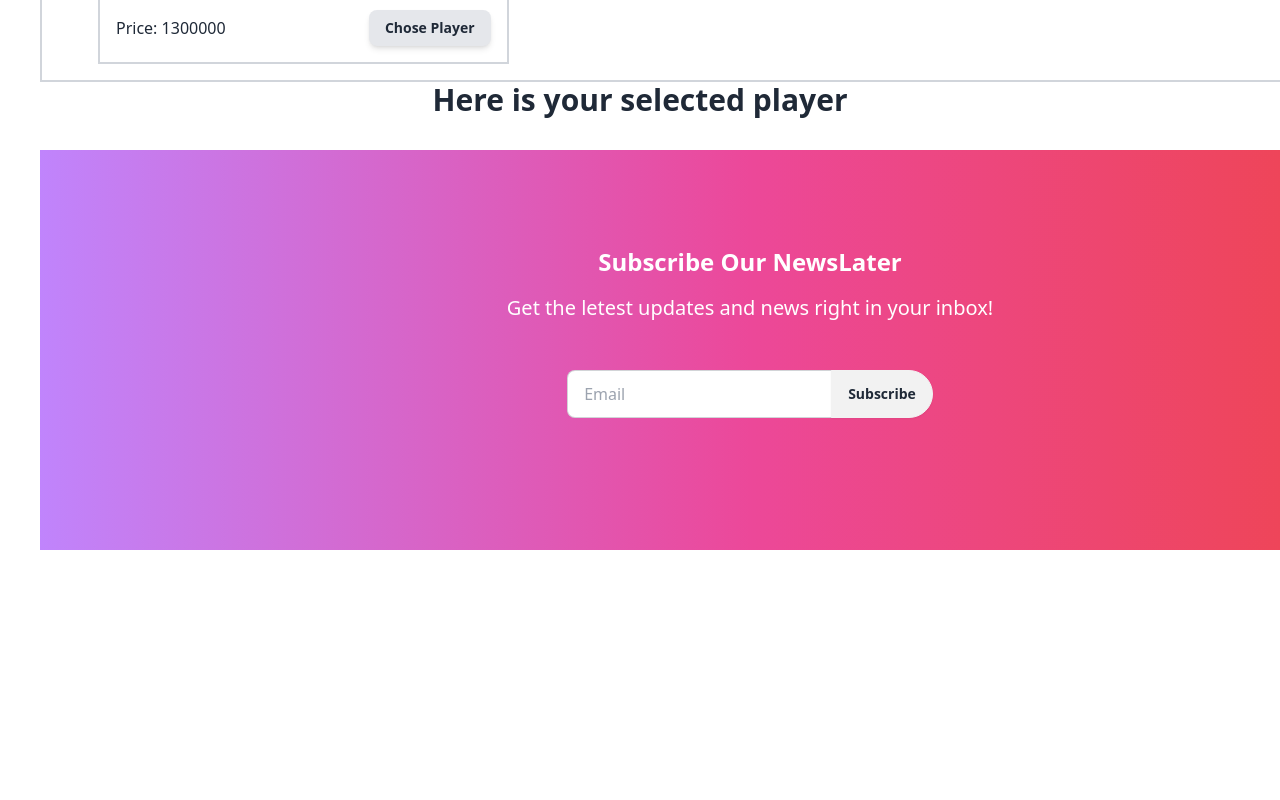
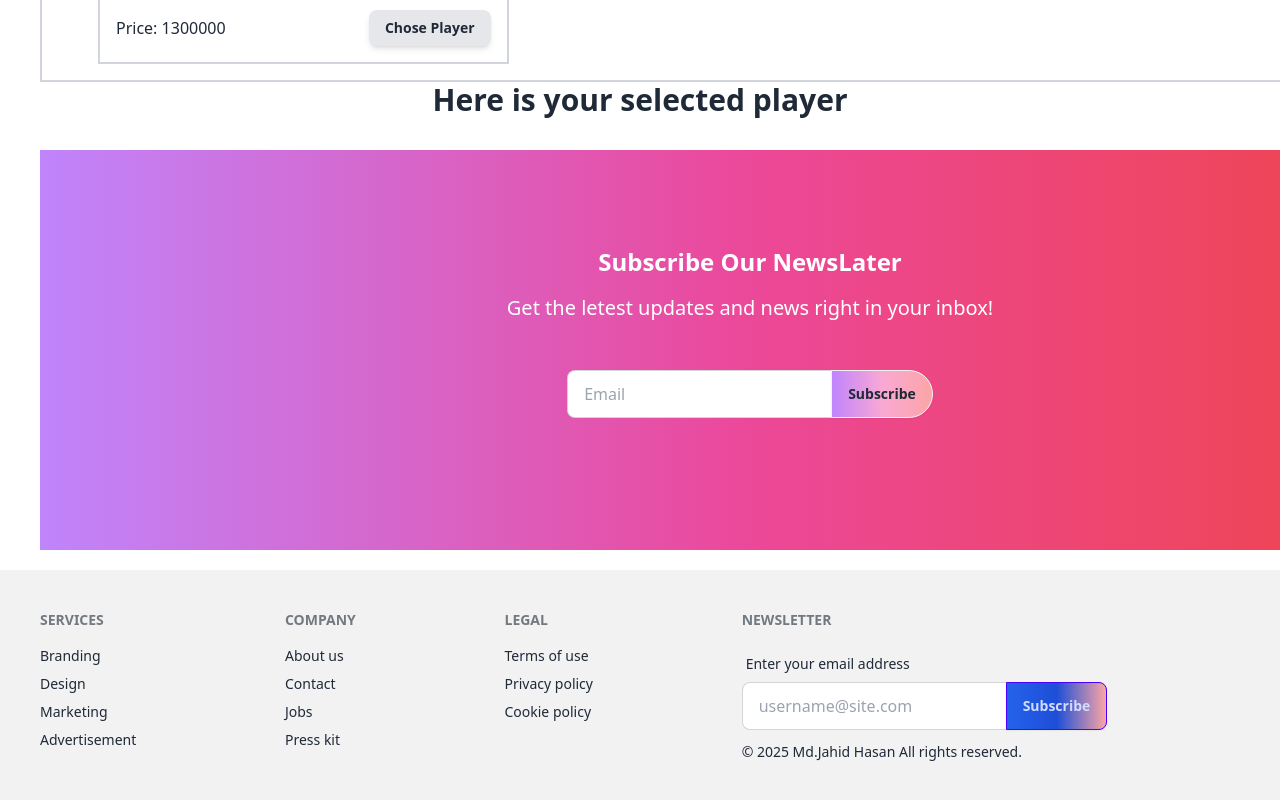
Before and after one commit to arjahid/Select-Your-XI, a React (Vite) app: page / in a window 1280 px wide. Shown: the part 2891-3691 px from the top of the page. Before the commit the page ends 3441 px from the top, so only its background shows below. Built offline with nearby package versions, Linux system fonts and the light colour scheme.

Commit message:
added footer

```diff
--- a/src/App.jsx
+++ b/src/App.jsx
@@ -8,6 +8,7 @@
 import AviablePlayer from './components/AviablePlayer/AviablePlayer';
 import SelectedPlayer from './components/SelectedPlayer/SelectedPlayer';
 import Subscripe from './components/Subscripe/Subscripe';
+import Footer from './components/Footer/Footer';
 
 function App() {
 
@@ -65,6 +66,7 @@
       <AviablePlayer handlePlayer={handlePlayer}></AviablePlayer>
       <SelectedPlayer player={players}></SelectedPlayer>
       <Subscripe></Subscripe>
+      <Footer></Footer>
 
 
       <ToastContainer />
--- a/src/components/Footer/Footer.jsx
+++ b/src/components/Footer/Footer.jsx
@@ -2,8 +2,45 @@
 
 const Footer = () => {
     return (
-        <div>
-            <h2>i am footer</h2>
+        <div className="mt-5 ">
+           <footer className="footer bg-base-200 text-base-content p-10">
+  <nav>
+    <h6 className="footer-title">Services</h6>
+    <a className="link link-hover">Branding</a>
+    <a className="link link-hover">Design</a>
+    <a className="link link-hover">Marketing</a>
+    <a className="link link-hover">Advertisement</a>
+  </nav>
+  <nav>
+    <h6 className="footer-title">Company</h6>
+    <a className="link link-hover">About us</a>
+    <a className="link link-hover">Contact</a>
+    <a className="link link-hover">Jobs</a>
+    <a className="link link-hover">Press kit</a>
+  </nav>
+  <nav>
+    <h6 className="footer-title">Legal</h6>
+    <a className="link link-hover">Terms of use</a>
+    <a className="link link-hover">Privacy policy</a>
+    <a className="link link-hover">Cookie policy</a>
+  </nav>
+  <form>
+    <h6 className="footer-title">Newsletter</h6>
+    <fieldset className="form-control w-80">
+      <label className="label">
+        <span className="label-text">Enter your email address</span>
+      </label>
+      <div className="join">
+        <input
+          type="text"
+          placeholder="username@site.com"
+          className="input input-bordered join-item " />
+        <button className="btn btn-primary join-item bg-gradient-to-r from-blue-600 via-blue-700 to-red-300">Subscribe</button>
+      </div>
+      <p className="pt-3">&copy; 2025 Md.Jahid Hasan All rights reserved.</p>
+    </fieldset>
+  </form>
+</footer>
         </div>
     );
 };
--- a/src/components/Subscripe/Subscripe.jsx
+++ b/src/components/Subscripe/Subscripe.jsx
@@ -7,7 +7,7 @@
         </div>
       <div className="join flex justify-center items-center mt-12">
         <input className="input input-bordered join-item" placeholder="Email" />
-        <button className="btn join-item rounded-r-full">Subscribe</button>
+        <button className="btn join-item rounded-r-full bg-gradient-to-r from-purple-400 via-pink-300 to-red-300">Subscribe</button>
       </div>
     </div>
   );
```
